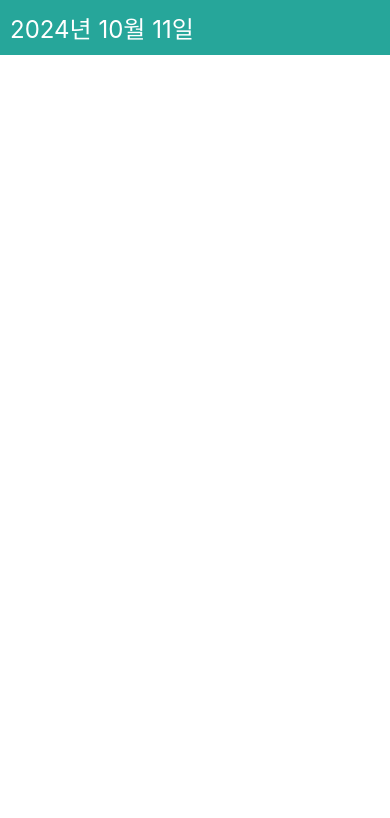
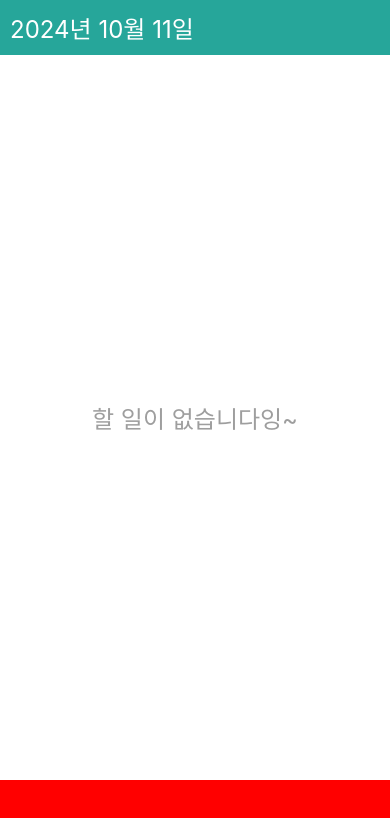
Before and after one commit to siyeol97/TodoApp, a React Native app: screen / in a window 390 px wide. Shown: the top 818 px of the page. Built offline with nearby package versions, Linux system fonts and the light colour scheme.

Commit message:
💄 UI : 기본 레이아웃

```diff
--- a/App.tsx
+++ b/App.tsx
@@ -1,15 +1,26 @@
 import React from 'react';
+import {SafeAreaProvider, SafeAreaView} from 'react-native-safe-area-context';
 import DateHead from './components/DateHead';
-import {SafeAreaProvider, SafeAreaView} from 'react-native-safe-area-context';
+import AddTodo from './components/AddTodo';
+import Empty from './components/Empty';
+import {StyleSheet} from 'react-native';
 
 export default function App(): React.JSX.Element {
   const today = new Date();
 
   return (
     <SafeAreaProvider>
-      <SafeAreaView edges={['bottom']}>
+      <SafeAreaView edges={['bottom']} style={styles.wrapper}>
         <DateHead today={today} />
+        <Empty />
+        <AddTodo />
       </SafeAreaView>
     </SafeAreaProvider>
   );
 }
+
+const styles = StyleSheet.create({
+  wrapper: {
+    flex: 1,
+  },
+});
--- /dev/null
+++ b/components/AddTodo.tsx
@@ -0,0 +1,13 @@
+import {View, Text, StyleSheet} from 'react-native';
+import React from 'react';
+
+export default function AddTodo() {
+  return <View style={styles.wrapper} />;
+}
+
+const styles = StyleSheet.create({
+  wrapper: {
+    height: 64,
+    backgroundColor: 'red',
+  },
+});
--- /dev/null
+++ b/components/Empty.tsx
@@ -0,0 +1,22 @@
+import {View, Text, StyleSheet} from 'react-native';
+import React from 'react';
+
+export default function Empty() {
+  return (
+    <View style={styles.wrapper}>
+      <Text style={styles.description}>할 일이 없습니다잉~</Text>
+    </View>
+  );
+}
+
+const styles = StyleSheet.create({
+  wrapper: {
+    flex: 1,
+    alignItems: 'center',
+    justifyContent: 'center',
+  },
+  description: {
+    fontSize: 24,
+    color: '#9e9e9e',
+  },
+});
--- a/package.json
+++ b/package.json
@@ -10,6 +10,7 @@
     "test": "jest"
   },
   "dependencies": {
+    "exponential-backoff": "^3.1.1",
     "react": "18.3.1",
     "react-native": "0.75.4",
     "react-native-safe-area-context": "^4.11.0"
```
Also changed, not shown: 1 other file (tests, documents, lock files or other folders).
